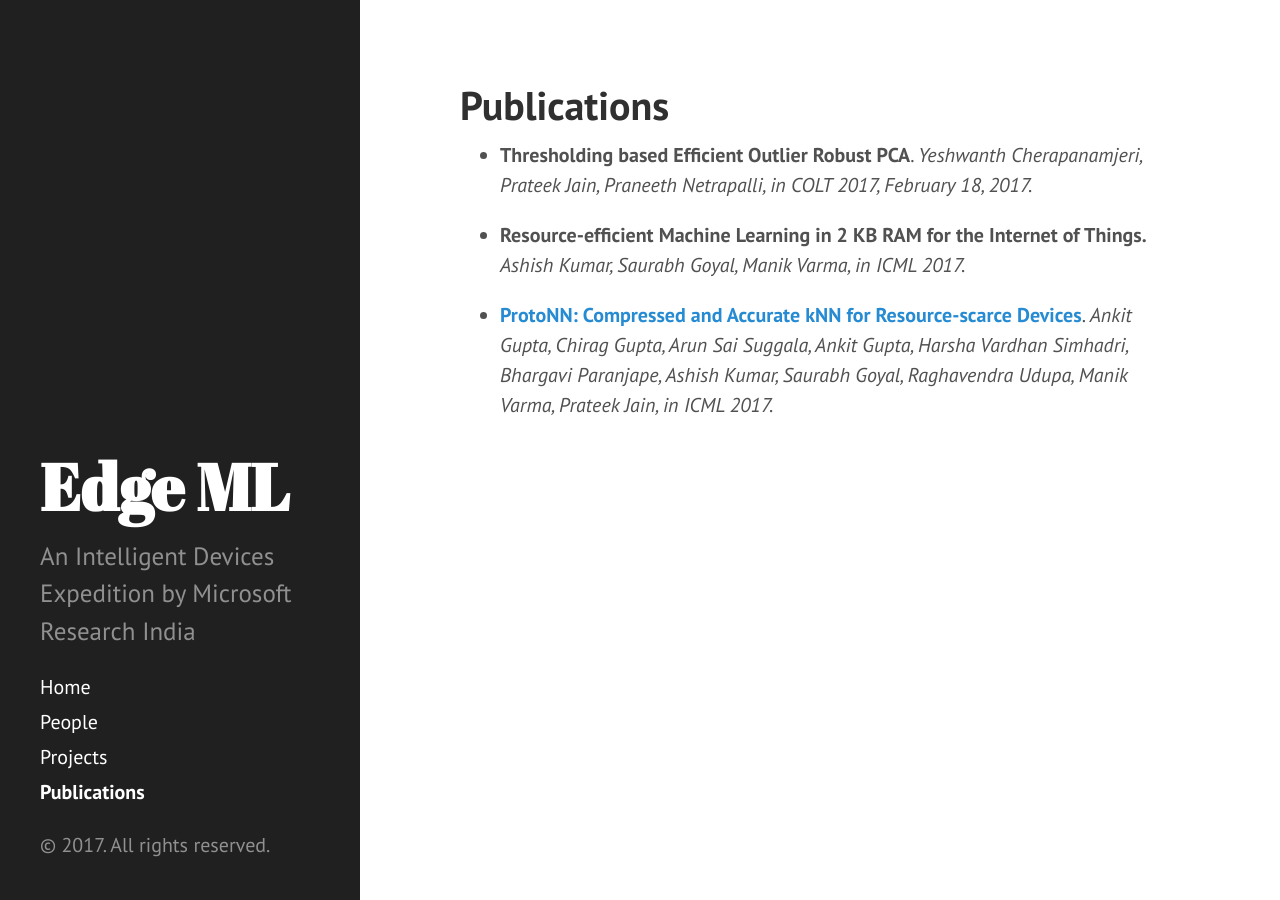
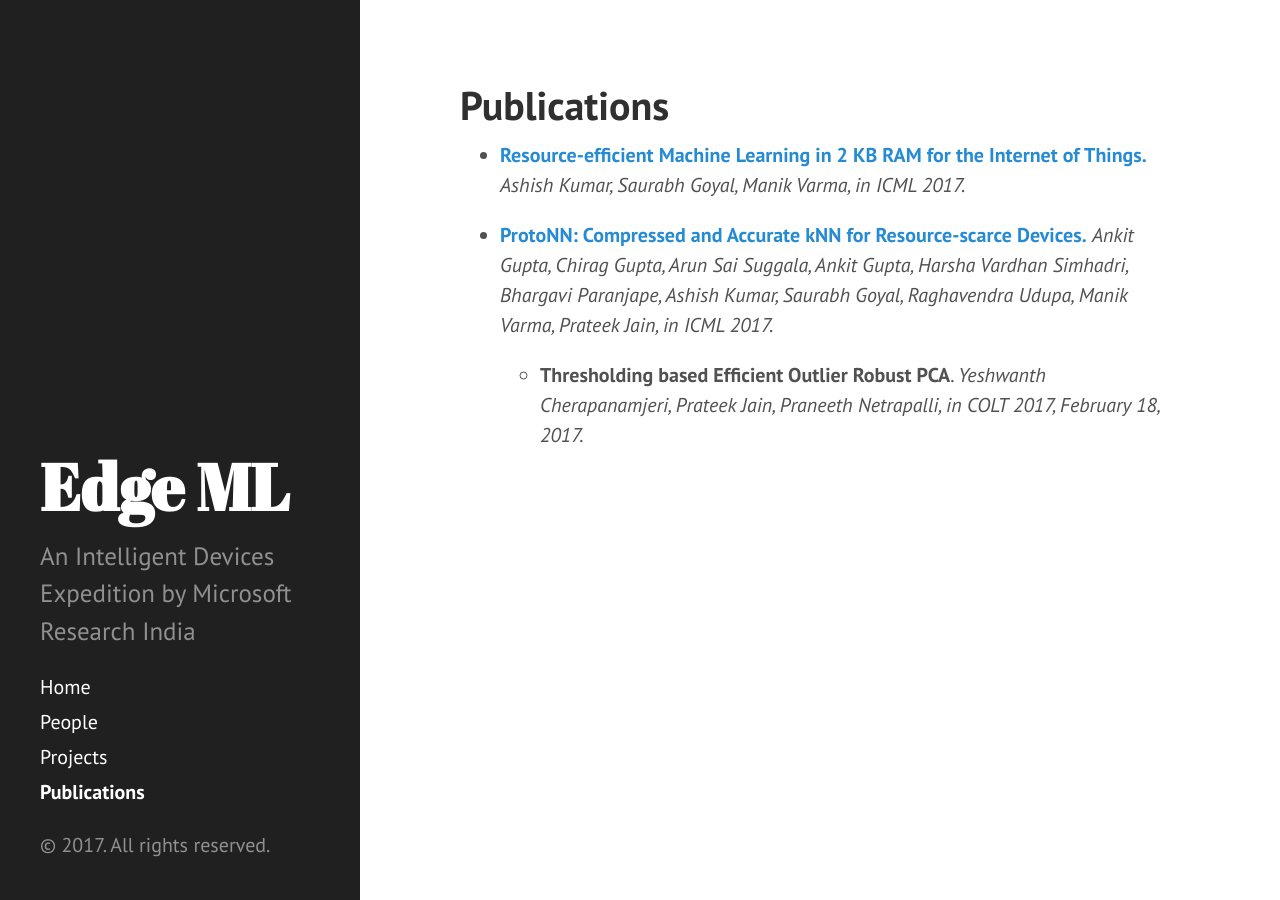
Before and after one commit to ShishirPatil/EdgeML, a Jekyll site: the page built from Publications.md, in a window 1280 px wide. Built offline with Jekyll 4.4.1, drawn with Linux system fonts in a browser that asks for light colours.

```diff
--- a/Publications.md
+++ b/Publications.md
@@ -3,11 +3,11 @@ layout: page
 title: Publications
 ---
 
-- <b>Thresholding based Efficient Outlier Robust PCA</b>.
-  <i>Yeshwanth Cherapanamjeri, Prateek Jain, Praneeth Netrapalli, in COLT 2017, February 18, 2017.</i>
-
-- <b> Resource-efficient Machine Learning in 2 KB RAM for the Internet of Things.</b>
+- <b><a href="public/bonsai.pdf">Resource-efficient Machine Learning in 2 KB RAM for the Internet of Things.</a></b>
   <i> Ashish Kumar, Saurabh Goyal, Manik Varma, in ICML 2017.</i>
 
-- <b><a href="public/ProtoNN.pdf">ProtoNN: Compressed and Accurate kNN for Resource-scarce Devices</a></b>.
+- <b><a href="public/protonn.pdf">ProtoNN: Compressed and Accurate kNN for Resource-scarce Devices.</a></b>
   <i>Ankit Gupta, Chirag Gupta, Arun Sai Suggala, Ankit Gupta, Harsha Vardhan Simhadri, Bhargavi Paranjape, Ashish Kumar, Saurabh Goyal, Raghavendra Udupa, Manik Varma, Prateek Jain, in ICML 2017.</i>
+
+  - <b>Thresholding based Efficient Outlier Robust PCA</b>.
+  <i>Yeshwanth Cherapanamjeri, Prateek Jain, Praneeth Netrapalli, in COLT 2017, February 18, 2017.</i>
```
